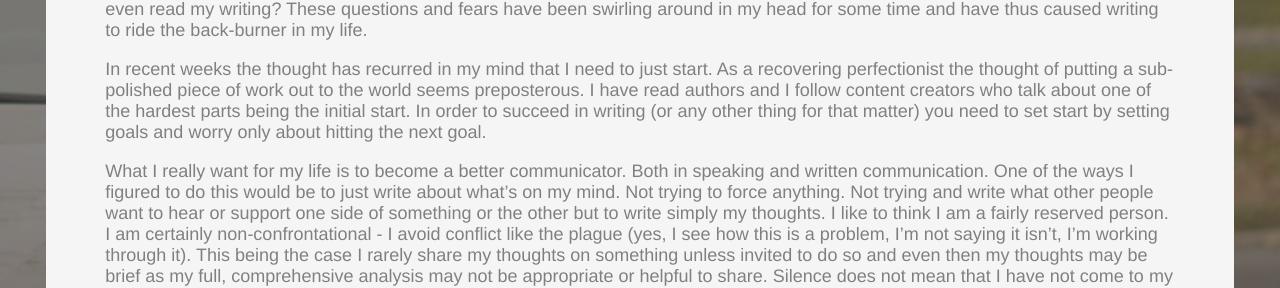
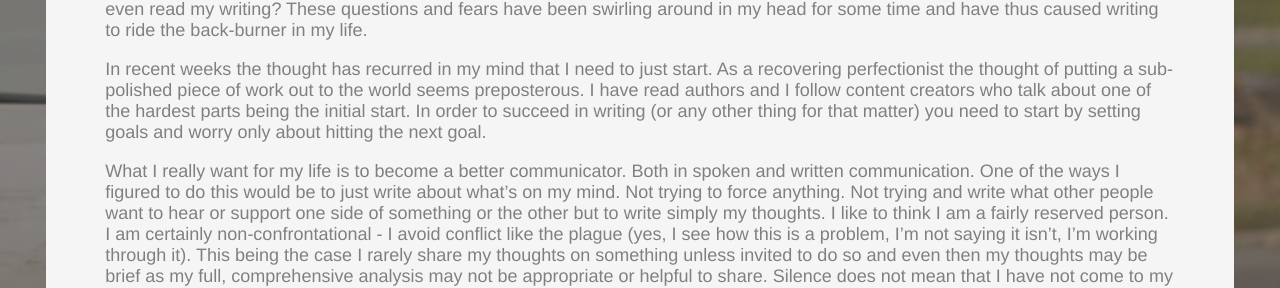
Before and after one commit to brandonhaak/brandonhaak.github.io, a Jekyll site: the page built from _posts/2020-01-10-opening-thoughts.md, in a window 1280 px wide. Shown: the part 942-1230 px from the top of the page. Built offline with Jekyll 4.4.1, drawn with Linux system fonts in a browser that asks for light colours; some of the changed text lies outside the part shown.

Commit message:
Fix typos....

```diff
--- a/_posts/2020-01-10-opening-thoughts.md
+++ b/_posts/2020-01-10-opening-thoughts.md
@@ -19,9 +19,9 @@ Oh! How could I forget to mention my love for coffee! Everyone says they love co
 ## What Is This About?
 For a long time I have toyed with the idea of writing but I struggled to think of what I should write about. Should I start a blog? Maybe one of those really “christianese” blogs that’s feel-good and has a lot of big words? How often would I have to write? Would people even read my writing? These questions and fears have been swirling around in my head for some time and have thus caused writing to ride the back-burner in my life.
 
-In recent weeks the thought has recurred in my mind that I need to just start. As a recovering perfectionist the thought of putting a sub-polished piece of work out to the world seems preposterous. I have read authors and I follow content creators who talk about one of the hardest parts being the initial start. In order to succeed in writing (or any other thing for that matter) you need to set start by setting goals and worry only about hitting the next goal.
+In recent weeks the thought has recurred in my mind that I need to just start. As a recovering perfectionist the thought of putting a sub-polished piece of work out to the world seems preposterous. I have read authors and I follow content creators who talk about one of the hardest parts being the initial start. In order to succeed in writing (or any other thing for that matter) you need to start by setting goals and worry only about hitting the next goal.
 
-What I really want for my life is to become a better communicator. Both in speaking and written communication. One of the ways I figured to do this would be to just write about what’s on my mind. Not trying to force anything. Not trying and write what other people want to hear or support one side of something or the other but to write simply my thoughts. I like to think I am a fairly reserved person. I am certainly non-confrontational - I avoid conflict like the plague (yes, I see how this is a problem, I’m not saying it isn’t, I’m working through it). This being the case I rarely share my thoughts on something unless invited to do so and even then my thoughts may be brief as my full, comprehensive analysis may not be appropriate or helpful to share. Silence does not mean that I have not come to my own convictions on topics of discussion. There is a time and a place to discuss everything.
+What I really want for my life is to become a better communicator. Both in spoken and written communication. One of the ways I figured to do this would be to just write about what’s on my mind. Not trying to force anything. Not trying and write what other people want to hear or support one side of something or the other but to write simply my thoughts. I like to think I am a fairly reserved person. I am certainly non-confrontational - I avoid conflict like the plague (yes, I see how this is a problem, I’m not saying it isn’t, I’m working through it). This being the case I rarely share my thoughts on something unless invited to do so and even then my thoughts may be brief as my full, comprehensive analysis may not be appropriate or helpful to share. Silence does not mean that I have not come to my own convictions on topics of discussion. There is a time and a place to discuss everything.
 
 All of this to say welcome to my thoughts. And that’s just what they are - mine. I’m not asking that you agree with them but I hope that they cause some to stop and consider their own thoughts. I am also curious to see if others share my thoughts. I honestly believe that in this bipartisan world we live in more and more people, particularly young people,  are feeling like me: that they don’t fit in to either one side.  I plan to write about what I want to write about. Not all thoughts I publish on here will be weighty topics. Some of my thoughts may be me arguing about why Starbucks is trash or talking about a dope piece of tech I came across on Twitter.
 
```
